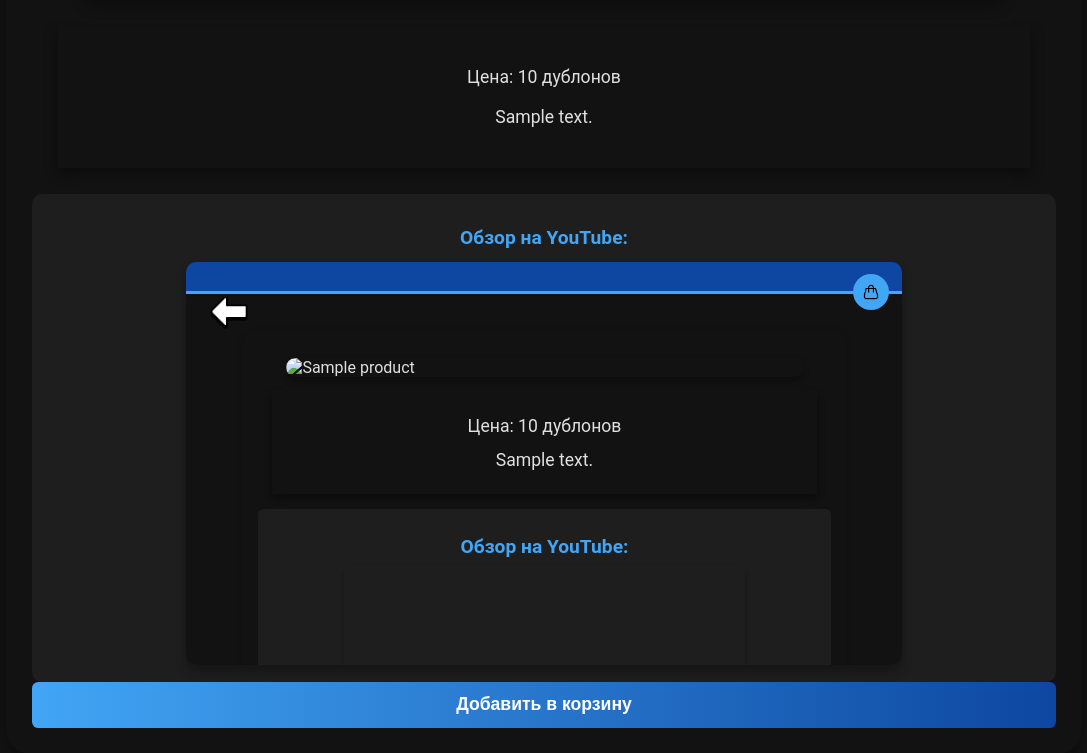
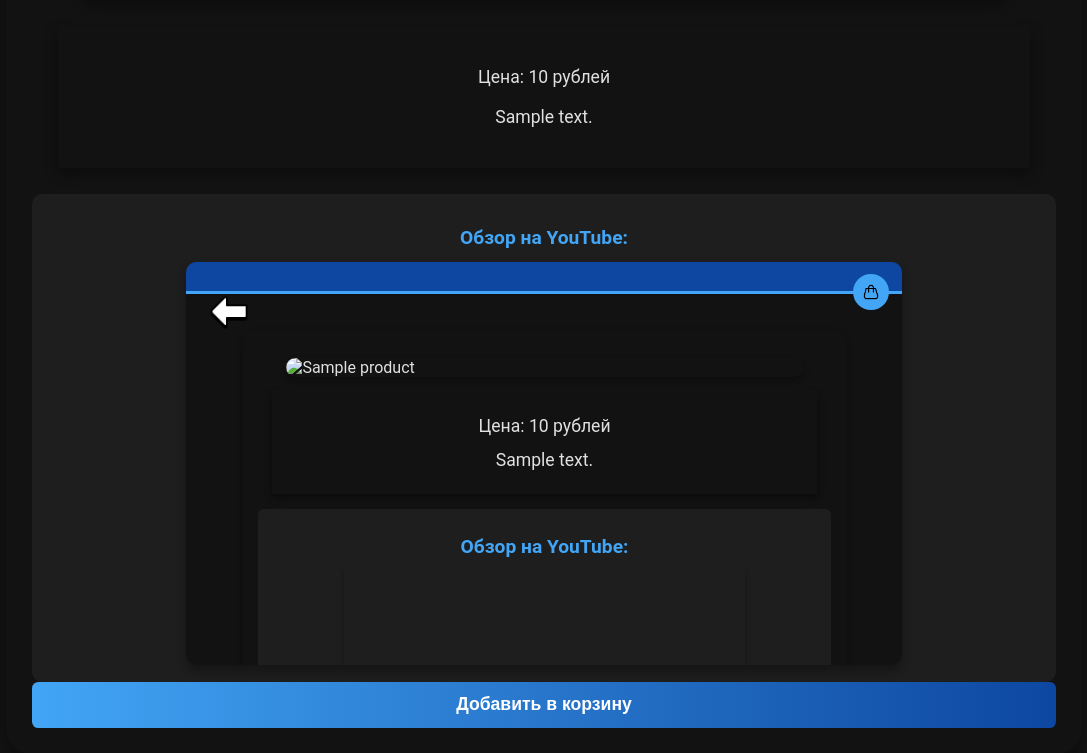
Before and after one commit to Dracual12/WOWS_SHOP, a Flask app: template web_app/templates/product.html in a window 1280 px wide. Shown: the part 191-944 px from the top of the page, without its empty margins (96-1183 px from the left). Run offline with Flask 3, Linux system fonts and the light colour scheme; the template is opened without the code that fills it: most values are stand-ins (such as "Sample title", 1, 10 or a date in 2020); some libraries are stand-ins or nearby versions.

Commit message:
джоот

```diff
--- a/web_app/static/js/admin.js
+++ b/web_app/static/js/admin.js
@@ -51,7 +51,7 @@ document.addEventListener("DOMContentLoaded", () => {
                         newRow.innerHTML = `
                             <td>${newProduct.id}</td>
                             <td>${newProduct.name}</td>
-                            <td>${newProduct.price} дублонов</td>
+                            <td>${newProduct.price} рублей</td>
                             <td>
                                 <button class="edit-product" data-id="${newProduct.id}">Редактировать</button>
                                 <button class="delete-product" data-id="${newProduct.id}">Удалить</button>
@@ -106,7 +106,7 @@ document.addEventListener("DOMContentLoaded", () => {
     function editProduct(productId, button) {
         const productRow = button.closest("tr");
         const productName = productRow.querySelector("td:nth-child(2)").textContent;
-        const productPrice = productRow.querySelector("td:nth-child(3)").textContent.replace(" дублонов", "");
+        const productPrice = productRow.querySelector("td:nth-child(3)").textContent.replace(" рублей", "");
 
         const newName = prompt("Введите новое название товара:", productName);
         const newPrice = prompt("Введите новую цену товара:", productPrice);
@@ -121,7 +121,7 @@ document.addEventListener("DOMContentLoaded", () => {
                 .then(data => {
                     if (data.success) {
                         productRow.querySelector("td:nth-child(2)").textContent = newName;
-                        productRow.querySelector("td:nth-child(3)").textContent = `${newPrice} дублонов`;
+                        productRow.querySelector("td:nth-child(3)").textContent = `${newPrice} рублей`;
                         alert("Товар успешно обновлен.");
                     } else {
                         alert("Ошибка обновления товара: " + data.error);
--- a/web_app/static/js/cart.js
+++ b/web_app/static/js/cart.js
@@ -48,7 +48,7 @@ document.addEventListener('DOMContentLoaded', () => {
                                 <button class="quantity-btn increase">+</button>
                             </div>
                             <div class='item-price'>
-                            <span class="item-total">${(unitPrice * item.quantity).toFixed(2)} дублонов</span>
+                            <span class="item-total">${(unitPrice * item.quantity).toFixed(2)} рублей</span>
                             </div>
                         `;
 
@@ -97,7 +97,7 @@ document.addEventListener('DOMContentLoaded', () => {
             .then(() => {
                 const unitPrice = parseFloat(li.getAttribute('data-unit-price'));
                 li.querySelector('.quantity-value').textContent = newQuantity;
-                li.querySelector('.item-total').textContent = (unitPrice * newQuantity).toFixed(2) + ' дублонов';
+                li.querySelector('.item-total').textContent = (unitPrice * newQuantity).toFixed(2) + ' рублей';
             })
             .catch(error => console.error('Ошибка:', error));
     }
--- a/web_app/static/js/cart2.js
+++ b/web_app/static/js/cart2.js
@@ -47,7 +47,7 @@ document.addEventListener('DOMContentLoaded', () => {
                                 <button class="quantity-btn increase">+</button>
                             </div>
                             <div class='item-price'>
-                            <span class="item-total">${(unitPrice * item.quantity).toFixed(2)} дублонов</span>
+                            <span class="item-total">${(unitPrice * item.quantity).toFixed(2)} рублей</span>
                             </div>
                         `;
 
@@ -96,7 +96,7 @@ document.addEventListener('DOMContentLoaded', () => {
             .then(() => {
                 const unitPrice = parseFloat(li.getAttribute('data-unit-price'));
                 li.querySelector('.quantity-value').textContent = newQuantity;
-                li.querySelector('.item-total').textContent = (unitPrice * newQuantity).toFixed(2) + ' дублонов';
+                li.querySelector('.item-total').textContent = (unitPrice * newQuantity).toFixed(2) + ' рублей';
             })
             .catch(error => console.error('Ошибка:', error));
     }
--- a/web_app/templates/product.html
+++ b/web_app/templates/product.html
@@ -30,7 +30,7 @@
         <img src="/{{ product.image }}" alt="{{ product.name }}" class="product-image">
 
         <div class="product-details">
-            <p>Цена: {{ product.price }} дублонов</p>
+            <p>Цена: {{ product.price }} рублей</p>
             <p>{{ product.description }}</p>
         </div>
 
```
